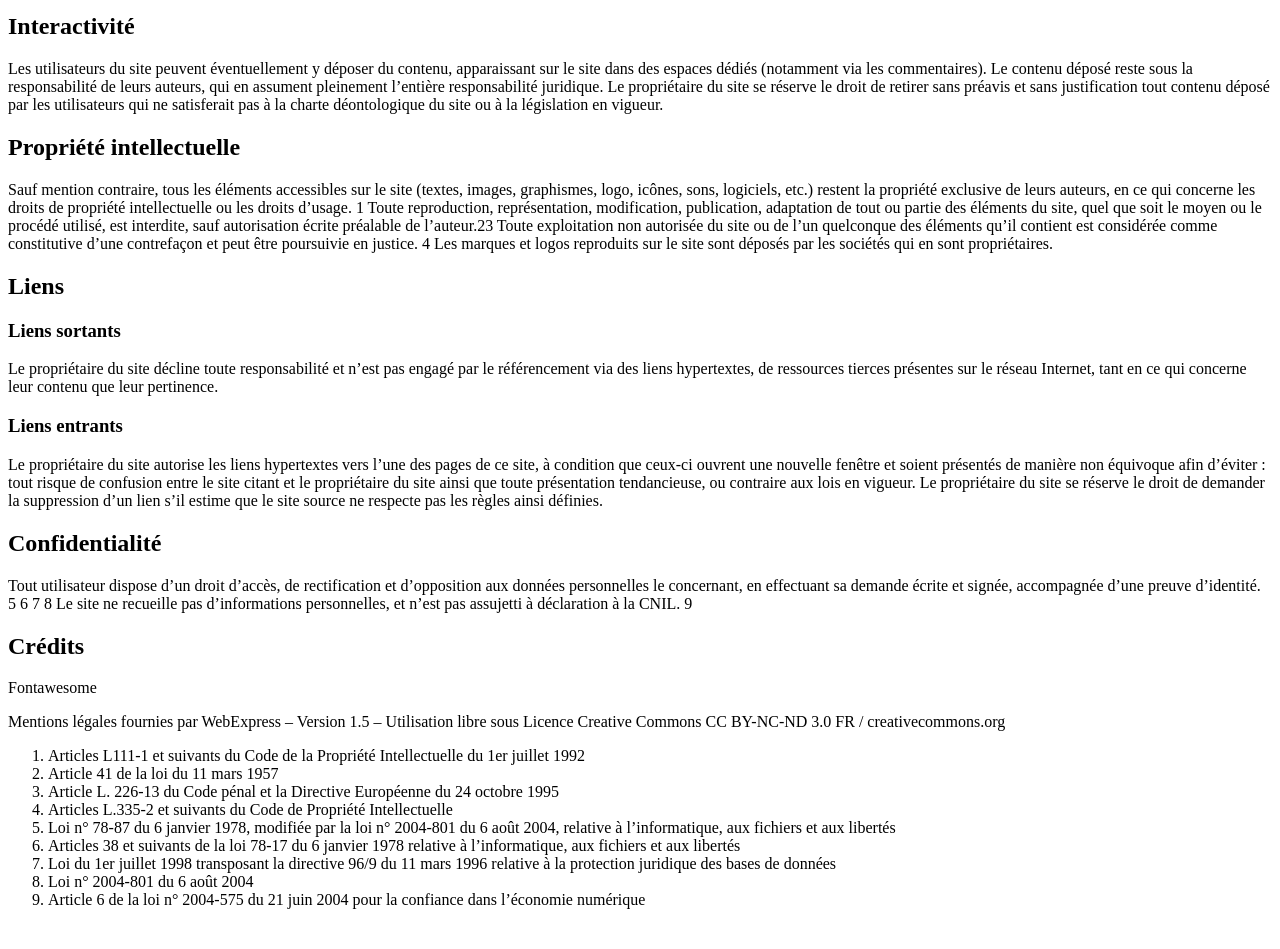
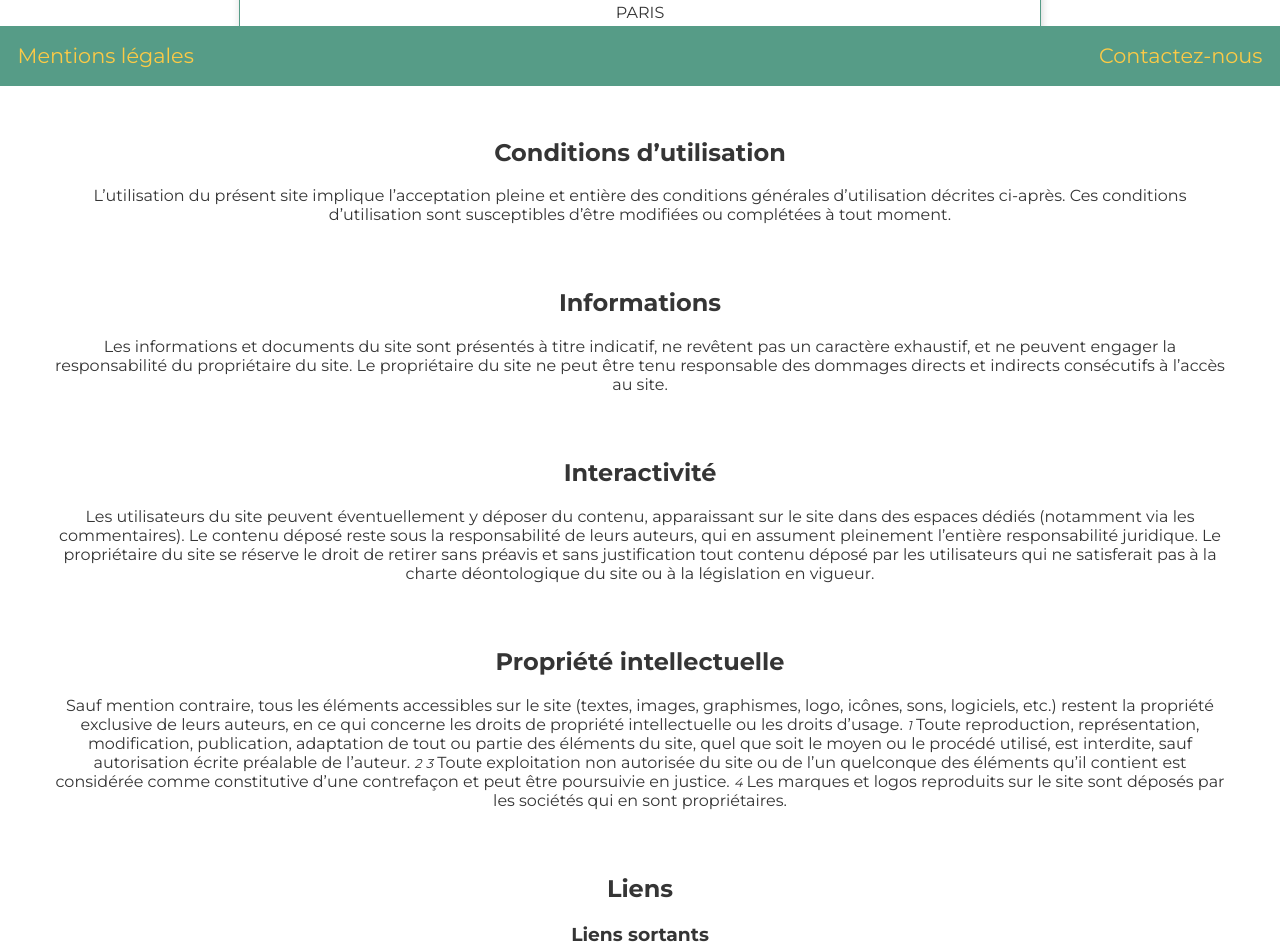
Before and after one commit to paulinemmt/P3-ohmyfood, a plain HTML site: page mlegal.html in a window 1280 px wide. Shown: the part 714-1663 px from the top of the page. Before the commit the page ends 1639 px from the top, so only its background shows below. Drawn offline with Linux system fonts and the light colour scheme.

Commit message:
Style et mise en page des mentions légales

```diff
--- a/assets/css/sass/base/_typography.scss
+++ b/assets/css/sass/base/_typography.scss
@@ -3,7 +3,7 @@ a{
     text-decoration:none;
 }
 header{
-    h1{
+    h1 a{
         color:$secondary-color;
         font-family:'Montserrat', 'Lucida Sans', 'Lucida Sans Regular',Verdana, sans-serif;
         font-weight:bold;
@@ -130,3 +130,26 @@ footer{
         }
     }
 }
+/*mentions légales*/
+.mlegal_content{
+    @include font-mlegal($font-color-mlegal-text, $font-size-mlegal-text);
+    .mlegal_title{
+        @include font-mlegal($font-color-mlegal-title, $font-size-mlegal-title);
+    }
+    .mlegal_identity{
+        text-transform:uppercase;
+        .mlegal_subtitle{
+            @include font-mlegal($font-color-mlegal-subtitle, $font-size-mlegal-subtitle);
+        }
+    }
+    .mlegal_information{
+        .note_number{
+            font-style:italic;
+            font-size:$font-size-mlegal-note;
+        }
+        .mlegal_note{
+            font-style:italic;
+            font-size:$font-size-mlegal-note;
+        }
+    }
+}
--- a/assets/css/sass/main.scss
+++ b/assets/css/sass/main.scss
@@ -6,3 +6,4 @@
 @import "./layouts/footer";
 @import "./layouts/main";
 @import "./layouts/menupages";
+@import "./pages/mlegal";
--- a/assets/css/sass/utils/_mixin.scss
+++ b/assets/css/sass/utils/_mixin.scss
@@ -46,3 +46,8 @@
         transform:scaleX(1);
     }
 }
+@mixin font-mlegal($color, $size){
+    font-family:$font-mlegal;
+    color:$color;
+    font-size:$size;
+}
--- a/assets/css/sass/utils/_variable.scss
+++ b/assets/css/sass/utils/_variable.scss
@@ -19,6 +19,9 @@ $font-color-menu4:#72bf56;
 $font-colortrans-menu4:#bfff7e;
 $font-color-icone-start:#f04a5e;
 $font-color-icone-end:#f78f6a;
+$font-color-mlegal-title:#569c87;
+$font-color-mlegal-subtitle:#fcca46;;
+$font-color-mlegal-text:#353535;
 
 /*taille de police*/
 $font-size-logo:2.8rem;
@@ -29,6 +32,10 @@ $font-size-dishtitle:2rem;
 $font-size-menuword:3.1rem;
 $font-size-icone:4rem;
 $font-size-menucontent:1.4rem;
+$font-size-mlegal-title:2.4rem;
+$font-size-mlegal-subtitle:2rem;
+$font-size-mlegal-text:1rem;
+$font-size-mlegal-note:0.8rem;
 
 /*dimension image*/
 $height-menu1-line: 16px;
@@ -50,6 +57,7 @@ $font-menu3-title:'Parisienne';
 $font-menu3-menu:'Kalam', cursive;
 $font-menu4-title:'Caveat', cursive;
 $font-menu4-menu: 'Kalam', cursive;
+$font-mlegal:'Montserrat', 'Lucida Sans', 'Lucida Sans Regular',Verdana, sans-serif;
 
 /*marge*/
 $margin-menu:1rem 8rem 5rem 8rem;
--- a/mlegal.html
+++ b/mlegal.html
@@ -4,12 +4,18 @@
 <head>
     <meta charset="UTF-8">
     <title>ohmyfood - Mentions légales</title>
+    <link rel="stylesheet" href="assets/css/sass/main.css">
+    <link href="https://fonts.googleapis.com/css2?family=Montserrat:wght@400;500;700&display=swap" rel="stylesheet">
 </head>
 
 <body>
     <header>
-        <h1>Mentions légales</h1>
-        <h2>Identité</h2>
+        <h1><a href="index.html">ohmyfood</a></h1>
+    </header>
+    <main class="mlegal_content">
+        <h1 class="mlegal_title">Mentions légales</h1>
+        <section class="mlegal_identity">
+            <h2 class="mlegal_subtitle">Identité</h2>
             <p>Nom du site web : ohmyfood</p>
             <p>Adresse : https://paulinemmt.github.io/P3-ohmyfood/</p>
             <p>Propriétaire : Ohmyfood!</p>
@@ -18,18 +24,19 @@
             <p>Animation : Brigitte</p>
             <p>Hébergement : Github Pages</p>
 
-        <h2>Personne morale</h2>
+            <h2 class="mlegal_subtitle">Personne morale</h2>
             <p>‘Raison sociale’ – ‘Forme juridique’ au capital de XXX XXX euros – RCS XXXXXX</p>
             <p>Paris</p>
             <p>0600000000 – ohmyfood@mail.com</p>
-    </header>
-    <main>
-        <h2>Conditions d’utilisation</h2>
-        <p>L’utilisation du présent site implique l’acceptation pleine et entière des conditions générales d’utilisation
+        </section>
+        <section class="mlegal_information">
+            <h2 class="mlegal_subtitle">Conditions d’utilisation</h2>
+            <p>L’utilisation du présent site implique l’acceptation pleine et entière des conditions générales
+                d’utilisation
                 décrites ci-après. Ces conditions d’utilisation sont susceptibles d’être modifiées ou complétées à tout
                 moment.</p>
 
-        <h2>Informations</h2>
+            <h2 class="mlegal_subtitle">Informations</h2>
             <p>Les informations et documents du site sont présentés à titre indicatif, ne revêtent pas un caractère
                 exhaustif,
                 et ne peuvent engager la responsabilité du propriétaire du site.
@@ -38,10 +45,11 @@
                 l’accès au
                 site.</p>
 
-        <h2>Interactivité</h2>
+            <h2 class="mlegal_subtitle">Interactivité</h2>
             <p>Les utilisateurs du site peuvent éventuellement y déposer du contenu, apparaissant sur le site dans des
                 espaces
-            dédiés (notamment via les commentaires). Le contenu déposé reste sous la responsabilité de leurs auteurs,
+                dédiés (notamment via les commentaires). Le contenu déposé reste sous la responsabilité de leurs
+                auteurs,
                 qui en
                 assument pleinement l’entière responsabilité juridique.
 
@@ -50,26 +58,30 @@
                 par les utilisateurs qui ne satisferait pas à la charte déontologique du site ou à la législation en
                 vigueur.</p>
 
-        <h2>Propriété intellectuelle</h2>
-        <p>Sauf mention contraire, tous les éléments accessibles sur le site (textes, images, graphismes, logo, icônes,
+            <h2 class="mlegal_subtitle">Propriété intellectuelle</h2>
+            <p>Sauf mention contraire, tous les éléments accessibles sur le site (textes, images, graphismes, logo,
+                icônes,
                 sons, logiciels, etc.) restent la propriété exclusive de leurs auteurs, en ce qui concerne les droits de
-            propriété intellectuelle ou les droits d’usage. 1
+                propriété intellectuelle ou les droits d’usage. <span class="note_number">1</span>
 
-            Toute reproduction, représentation, modification, publication, adaptation de tout ou partie des éléments du
+                Toute reproduction, représentation, modification, publication, adaptation de tout ou partie des éléments
+                du
                 site, quel que soit le moyen ou le procédé utilisé, est interdite, sauf autorisation écrite préalable de
-            l’auteur.23
+                l’auteur. <span class="note_number">2</span> <span class="note_number">3</span>
 
-            Toute exploitation non autorisée du site ou de l’un quelconque des éléments qu’il contient est considérée
+                Toute exploitation non autorisée du site ou de l’un quelconque des éléments qu’il contient est
+                considérée
                 comme
-            constitutive d’une contrefaçon et peut être poursuivie en justice. 4
+                constitutive d’une contrefaçon et peut être poursuivie en justice. <span class="note_number">4</span>
 
                 Les marques et logos reproduits sur le site sont déposés par les sociétés qui en sont propriétaires.</p>
 
-        <h2>Liens</h2>
+            <h2 class="mlegal_subtitle">Liens</h2>
             <h3>Liens sortants</h3>
             <p></p>Le propriétaire du site décline toute responsabilité et n’est pas engagé par le référencement via des
             liens
-        hypertextes, de ressources tierces présentes sur le réseau Internet, tant en ce qui concerne leur contenu que
+            hypertextes, de ressources tierces présentes sur le réseau Internet, tant en ce qui concerne leur contenu
+            que
             leur pertinence.</p>
 
             <h3>Liens entrants</h3>
@@ -83,20 +95,21 @@
                 source
                 ne respecte pas les règles ainsi définies.</p>
 
-        <h2>Confidentialité</h2>
+            <h2 class="mlegal_subtitle">Confidentialité</h2>
             <p>Tout utilisateur dispose d’un droit d’accès, de rectification et d’opposition aux données personnelles le
-            concernant, en effectuant sa demande écrite et signée, accompagnée d’une preuve d’identité. 5 6 7 8
+                concernant, en effectuant sa demande écrite et signée, accompagnée d’une preuve d’identité. <span class="note_number">5</span><span class="note_number">6</span><span class="note_number">7</span><span class="note_number">8</span>
 
-            Le site ne recueille pas d’informations personnelles, et n’est pas assujetti à déclaration à la CNIL. 9</p>
+                Le site ne recueille pas d’informations personnelles, et n’est pas assujetti à déclaration à la CNIL. <span class="note_number">9</span>
+            </p>
 
-        <h2>Crédits</h2>
+            <h2 class="mlegal_subtitle">Crédits</h2>
             <p>Fontawesome</p>
-    </main>
-    <footer>
-        <p>Mentions légales fournies par WebExpress – Version 1.5 – Utilisation libre sous Licence Creative Commons CC
+
+            <p>Mentions légales fournies par WebExpress – Version 1.5 – Utilisation libre sous Licence Creative Commons
+                CC
                 BY-NC-ND 3.0 FR / creativecommons.org</p>
 
-        <ol>
+            <ol class="mlegal_note">
                 <li>Articles L111-1 et suivants du Code de la Propriété Intellectuelle du 1er juillet 1992 </li>
                 <li>Article 41 de la loi du 11 mars 1957 </li>
                 <li> Article L. 226-13 du Code pénal et la Directive Européenne du 24 octobre 1995 </li>
@@ -104,14 +117,21 @@
                 <li>Loi n° 78-87 du 6 janvier 1978, modifiée par la loi n° 2004-801 du 6 août 2004, relative à
                     l’informatique, aux
                     fichiers et aux libertés </li>
-            <li>Articles 38 et suivants de la loi 78-17 du 6 janvier 1978 relative à l’informatique, aux fichiers et aux
+                <li>Articles 38 et suivants de la loi 78-17 du 6 janvier 1978 relative à l’informatique, aux fichiers et
+                    aux
                     libertés </li>
-            <li>Loi du 1er juillet 1998 transposant la directive 96/9 du 11 mars 1996 relative à la protection juridique
+                <li>Loi du 1er juillet 1998 transposant la directive 96/9 du 11 mars 1996 relative à la protection
+                    juridique
                     des
                     bases de données </li>
                 <li>Loi n° 2004-801 du 6 août 2004 </li>
                 <li>Article 6 de la loi n° 2004-575 du 21 juin 2004 pour la confiance dans l’économie numérique </li>
             </ol>
+        </section>
+    </main>
+    <footer>
+        <a href="mlegal.html" target="_blank">Mentions légales</a>
+        <a href="mailto:ohmyfood@mail.com">Contactez-nous</a>
     </footer>
 </body>
 
```
Also changed, not shown: index.html (+1 -1 lines), assets/css/sass/main.css, 1 other file. Lines whose indentation alone changed are shown as unchanged.
